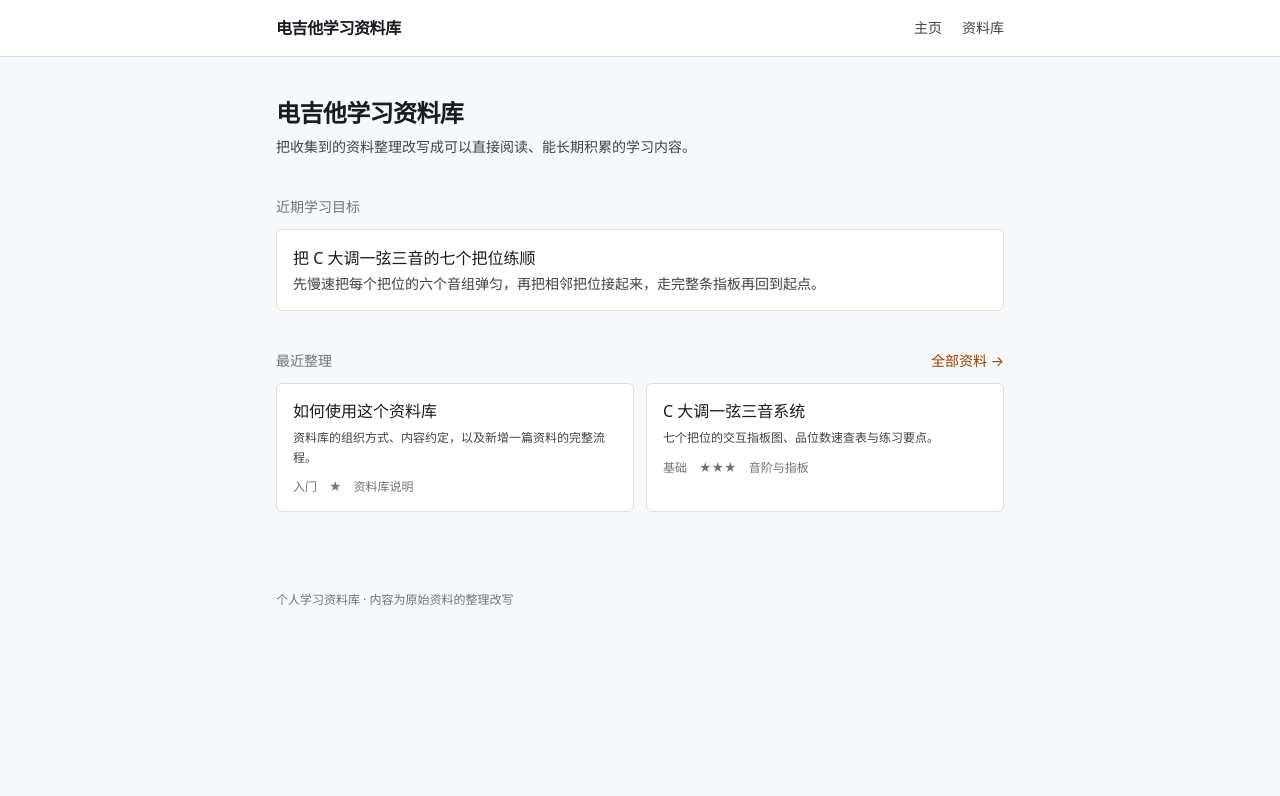
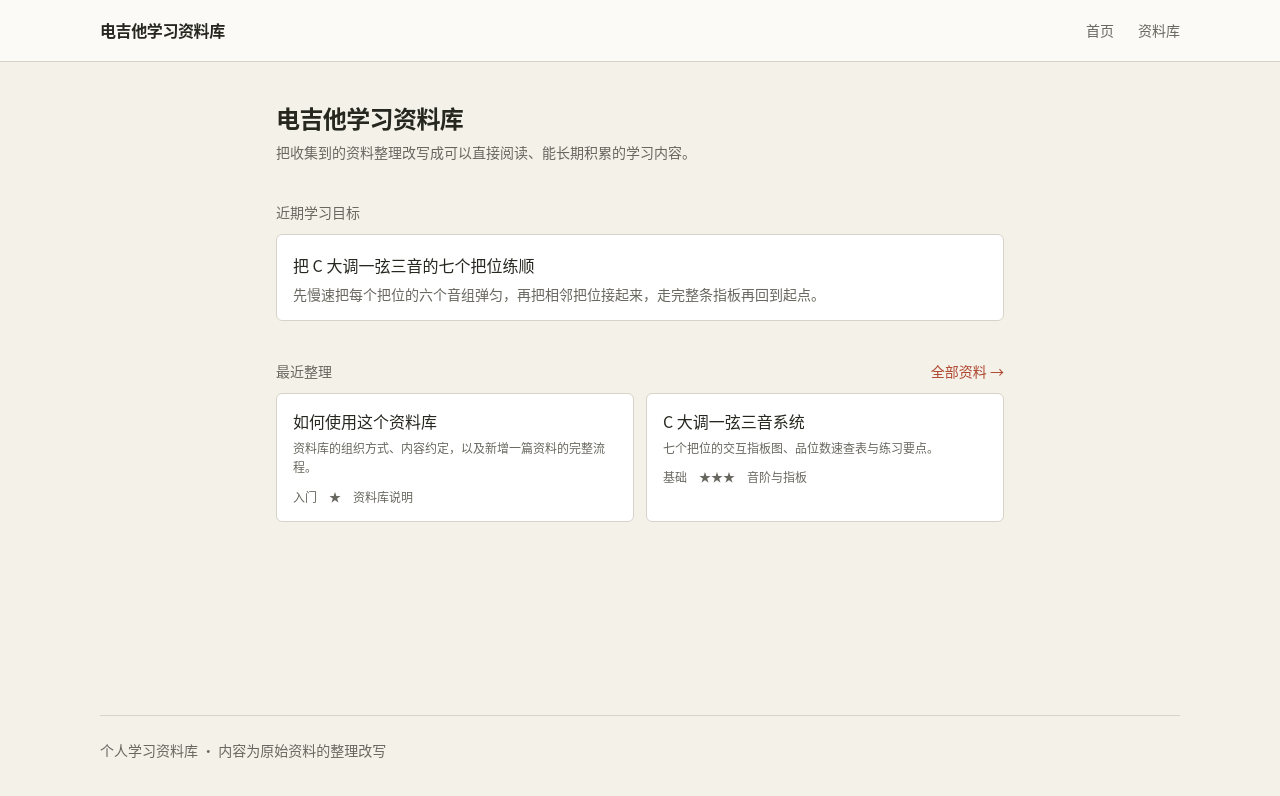
Before and after one commit to passwii/believeboyGuitar, a Next.js app: page / in a window 1280 px wide. Shown: the top 796 px of the page. Built offline with nearby package versions, Linux system fonts and the light colour scheme.

Commit message:
建立琴房边桌主题令牌与全站外壳

```diff
--- a/app/globals.css
+++ b/app/globals.css
@@ -1,31 +1,71 @@
 @import "tailwindcss";
 
 @theme {
-  --color-ink-950: oklch(0.22 0.015 265);
-  --color-ink-700: oklch(0.38 0.015 265);
-  --color-ink-500: oklch(0.55 0.012 265);
-  --color-ink-300: oklch(0.78 0.008 265);
-  --color-ink-200: oklch(0.9 0.006 265);
-  --color-ink-100: oklch(0.94 0.005 265);
-  --color-ink-50: oklch(0.98 0.003 265);
+  --color-canvas: #f4f1e9;
+  --color-surface: #fbfaf6;
+  --color-surface-muted: #efece4;
+  --color-ink: #262820;
+  --color-ink-muted: #68675f;
+  --color-rule: #d8d3c8;
+  --color-control-edge: #6c6a62;
+  --color-accent: #ad462e;
+  --color-accent-soft: #f1e1d9;
+  --color-on-accent: #ffffff;
 
-  --color-accent-700: oklch(0.48 0.14 45);
-  --color-accent-600: oklch(0.58 0.16 45);
-  --color-accent-100: oklch(0.93 0.04 55);
-  --color-accent-50: oklch(0.97 0.02 60);
+  --color-ink-950: #262820;
+  --color-ink-700: #68675f;
+  --color-ink-500: #68675f;
+  --color-ink-400: #6c6a62;
+  --color-ink-300: #b5b1a7;
+  --color-ink-200: #d8d3c8;
+  --color-ink-100: #efece4;
+  --color-ink-50: #f4f1e9;
 
-  /* 指板图专用：深色木料底 + 浅色记号 */
+  --color-accent-700: #ad462e;
+  --color-accent-600: #ad462e;
+  --color-accent-100: #f1e1d9;
+  --color-accent-50: #f7eee9;
+
   --color-board-800: oklch(0.32 0.018 58);
   --color-board-900: oklch(0.24 0.016 58);
+  --color-board-label: #d4cfc5;
 
-  --font-sans: ui-sans-serif, system-ui, -apple-system, "PingFang SC",
-    "Hiragino Sans GB", "Microsoft YaHei", sans-serif;
-  --font-mono: ui-monospace, SFMono-Regular, Menlo, Consolas, monospace;
+  --font-display: Georgia, "Songti SC", "STSong", "Noto Serif CJK SC", serif;
+  --font-sans: "PingFang SC", "Noto Sans CJK SC", "Microsoft YaHei", system-ui,
+    sans-serif;
+  --font-mono: "SFMono-Regular", "Cascadia Code", Consolas, monospace;
 }
 
 body {
-  background-color: var(--color-ink-50);
+  background-color: var(--color-canvas);
   color: var(--color-ink-950);
   font-family: var(--font-sans);
+  font-size: 16px;
+  line-height: 1.8;
   -webkit-font-smoothing: antialiased;
 }
+
+:focus-visible {
+  outline: 2px solid var(--color-accent);
+  outline-offset: 3px;
+}
+
+a,
+button,
+input,
+select,
+textarea,
+summary {
+  transition: color 150ms ease, background-color 150ms ease,
+    border-color 150ms ease;
+}
+
+@media (prefers-reduced-motion: reduce) {
+  *,
+  *::before,
+  *::after {
+    animation-duration: 0.01ms !important;
+    transition-duration: 0.01ms !important;
+    scroll-behavior: auto !important;
+  }
+}
--- a/app/layout.tsx
+++ b/app/layout.tsx
@@ -12,11 +12,13 @@ export const metadata: Metadata = {
 export default function RootLayout({ children }: { children: ReactNode }) {
   return (
     <html lang="zh-CN">
-      <body className="min-h-screen">
+      <body className="flex min-h-screen flex-col">
         <SiteNav />
         {children}
-        <footer className="mx-auto max-w-3xl px-5 py-10 text-xs text-ink-500">
-          个人学习资料库 · 内容为原始资料的整理改写
+        <footer className="mx-auto mt-auto w-full max-w-[1120px] px-5 pb-10 pt-8 text-sm text-ink-500">
+          <div className="border-t border-ink-200 pt-6">
+            个人学习资料库 · 内容为原始资料的整理改写
+          </div>
         </footer>
       </body>
     </html>
--- a/components/SiteNav.tsx
+++ b/components/SiteNav.tsx
@@ -1,23 +1,23 @@
 import Link from "next/link";
 
 const NAV_ITEMS = [
-  { href: "/", label: "主页" },
+  { href: "/", label: "首页" },
   { href: "/library", label: "资料库" },
 ];
 
 export function SiteNav() {
   return (
-    <header className="border-b border-ink-200 bg-white">
-      <div className="mx-auto flex max-w-3xl items-center justify-between gap-4 px-5 py-4">
+    <header className="border-b border-ink-200 bg-surface">
+      <div className="mx-auto flex max-w-[1120px] flex-wrap items-center justify-between gap-x-8 gap-y-2 px-5 py-4">
         <Link href="/" className="font-semibold tracking-tight text-ink-950">
           电吉他学习资料库
         </Link>
-        <nav className="flex gap-5 text-sm">
+        <nav aria-label="主导航" className="flex flex-wrap gap-x-6 gap-y-1 text-sm">
           {NAV_ITEMS.map((item) => (
             <Link
               key={item.href}
               href={item.href}
-              className="text-ink-700 hover:text-accent-700"
+              className="text-ink-700 underline-offset-4 hover:text-accent-700 hover:underline"
             >
               {item.label}
             </Link>
```
